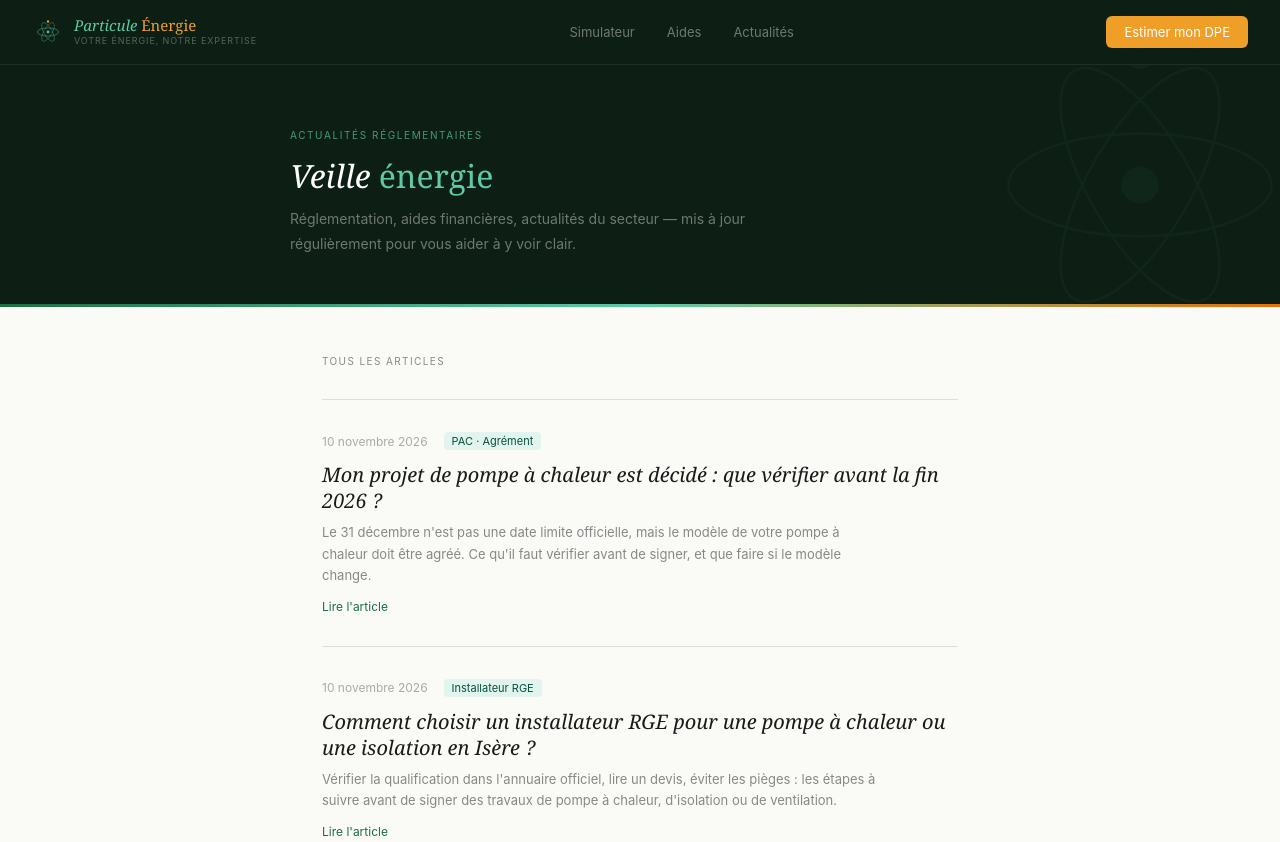
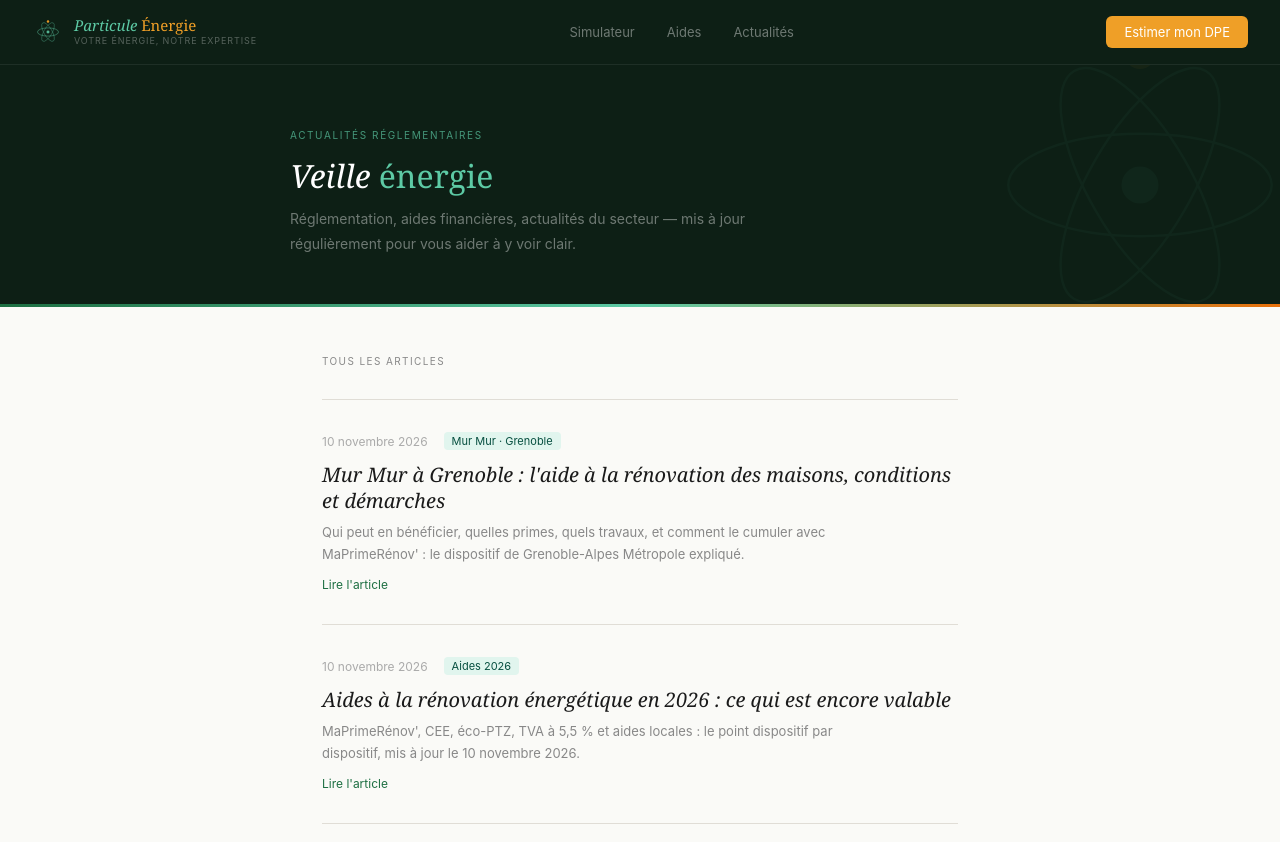
Before and after one commit to loicdpe/particule-energie-site, a plain HTML site: page blog/index.html in a window 1280 px wide. Shown: the top 842 px of the page. Drawn offline with Linux system fonts and the light colour scheme; some icons are missing.

Commit message:
Blog : cartes vers les pages Mur Mur et Aides 2026 (#8)
Claude-Session: https://claude.ai/code/session_01LVXNrUoKPYJsEEfawUTKxE

Co-authored-by: Claude <noreply@anthropic.com>

```diff
--- a/blog/index.html
+++ b/blog/index.html
@@ -86,6 +86,24 @@ body{font-family:-apple-system,BlinkMacSystemFont,'Segoe UI',Roboto,sans-serif;b
 <div class="accent-bar"></div>
 <div class="blog-wrap">
   <div class="blog-tag">Tous les articles</div>
+  <a href="/mur-mur-grenoble.html" class="article-card">
+    <div class="article-meta">
+      <span class="article-date">10 novembre 2026</span>
+      <span class="article-tag-pill">Mur Mur · Grenoble</span>
+    </div>
+    <div class="article-title">Mur Mur à Grenoble : l'aide à la rénovation des maisons, conditions et démarches</div>
+    <p class="article-excerpt">Qui peut en bénéficier, quelles primes, quels travaux, et comment le cumuler avec MaPrimeRénov' : le dispositif de Grenoble-Alpes Métropole expliqué.</p>
+    <div class="article-read">Lire l'article <i class="ti ti-arrow-right"></i></div>
+  </a>
+  <a href="/aides-renovation-energetique.html" class="article-card">
+    <div class="article-meta">
+      <span class="article-date">10 novembre 2026</span>
+      <span class="article-tag-pill">Aides 2026</span>
+    </div>
+    <div class="article-title">Aides à la rénovation énergétique en 2026 : ce qui est encore valable</div>
+    <p class="article-excerpt">MaPrimeRénov', CEE, éco-PTZ, TVA à 5,5 % et aides locales : le point dispositif par dispositif, mis à jour le 10 novembre 2026.</p>
+    <div class="article-read">Lire l'article <i class="ti ti-arrow-right"></i></div>
+  </a>
   <a href="/blog/pac-projet-decide-agrement-fin-2026.html" class="article-card">
     <div class="article-meta">
       <span class="article-date">10 novembre 2026</span>
```
